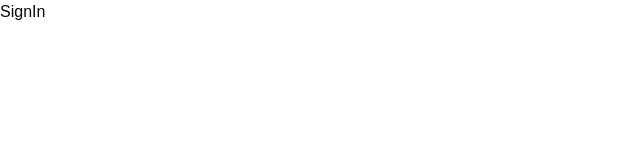
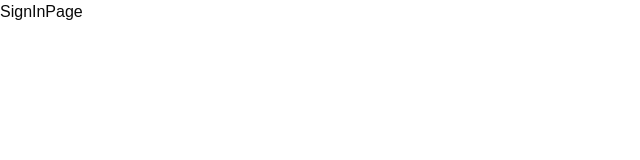
Before and after one commit to YooHyeok/onebite-react-ts-sns-app, a React (Vite) app in the folder ONEBITE-EAXM/: page /sign-in in a window 1280 px wide. Shown: the top 160 px of the page, without its empty margins (0-640 px from the left). Built offline with nearby package versions, Linux system fonts and the light colour scheme.

Commit message:
feat: `App.tsx` - react-router routes 실제 컴포넌트 적용 예제

```diff
--- a/ONEBITE-EAXM/src/App.tsx
+++ b/ONEBITE-EAXM/src/App.tsx
@@ -2,6 +2,8 @@ import "./App.css";
 import Tailwind from "@/components/tailwind/Tailwind";
 import Shadcn from "@/components/Shadcn";
 import { Route, Routes } from "react-router";
+import SignInPage from "@/pages/sign-in-page";
+import SignUpPage from "@/pages/sign-up-page";
 
 function App() {
   return (
@@ -11,8 +13,10 @@ function App() {
     </div> */
     <Routes>
       <Route path="/" element={<div>HOME</div>} />
-      <Route path="/sign-in" element={<div>SignIn</div>} />
-      <Route path="/sign-up" element={<div>SignUp</div>} />
+      {/* <Route path="/sign-in" element={<div>SignIn</div>} />
+      <Route path="/sign-up" element={<div>SignUp</div>} /> */}
+      <Route path="/sign-in" element={<SignInPage />} />
+      <Route path="/sign-up" element={<SignUpPage />} />
     </Routes>
   );
 }
--- /dev/null
+++ b/ONEBITE-EAXM/src/pages/index-page.tsx
@@ -0,0 +1,3 @@
+export default function IndexPage() {
+  return <div>Index</div>;
+}
--- /dev/null
+++ b/ONEBITE-EAXM/src/pages/sign-in-page.tsx
@@ -0,0 +1,3 @@
+export default function SignInPage() {
+  return <div>SignInPage</div>;
+}
--- /dev/null
+++ b/ONEBITE-EAXM/src/pages/sign-up-page.tsx
@@ -0,0 +1,3 @@
+export default function SignUpPage() {
+  return <div>SignUpPage</div>;
+}
```
